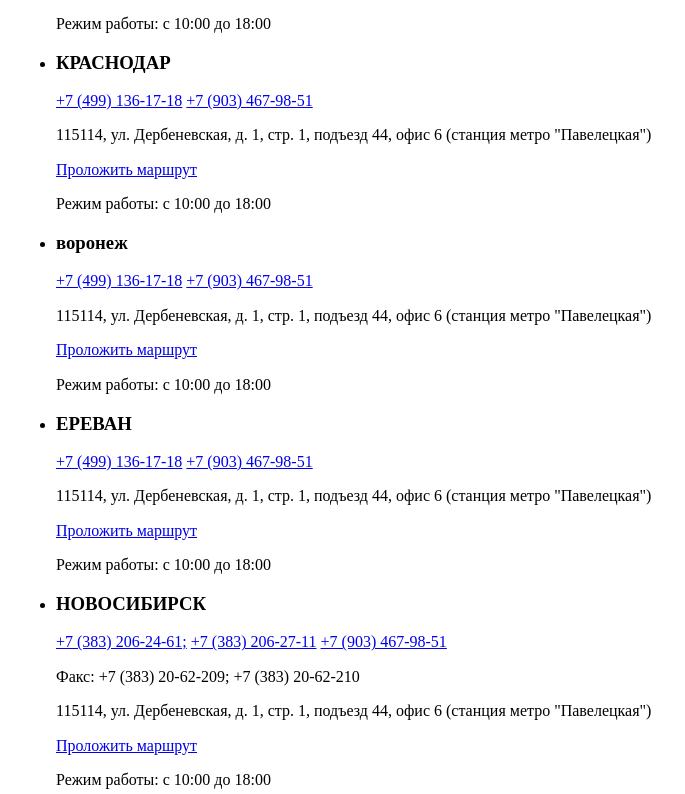
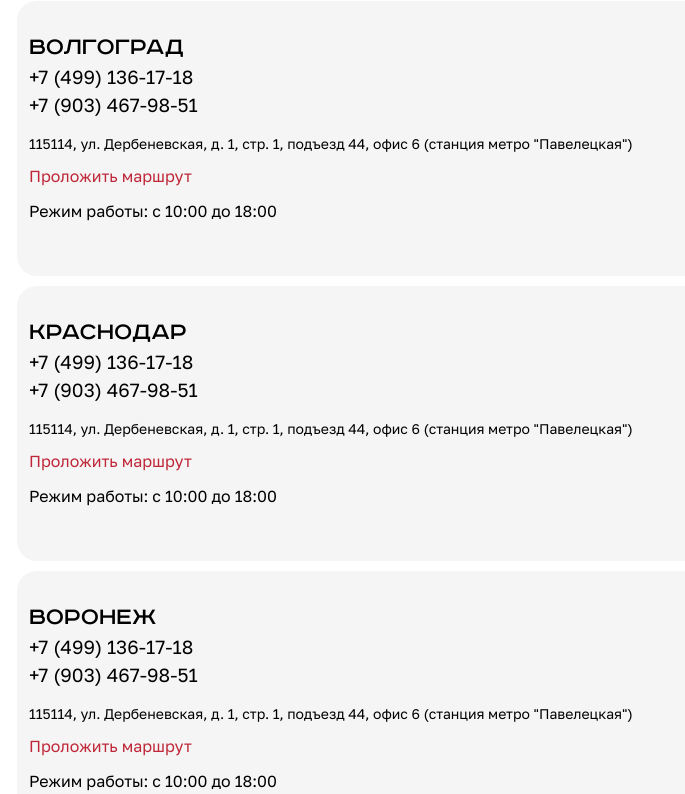
Before and after one commit to Ostin63/monewack, a website: page source/index.html in a window 1280 px wide. Shown: the part 1826-2620 px from the top of the page, without its empty margins (0-685 px from the left). Drawn offline with nearby package versions, Linux system fonts and the light colour scheme; files that its build step writes are made by us from their sources.

Commit message:
addresses 320

```diff
--- a/source/index.html
+++ b/source/index.html
@@ -55,7 +55,7 @@
       <div class="main-contacts__requisites requisites">
         <a class="requisites__phone" href="tel:+79034679851">8 (903) 467 98 51</a>
         <a class="requisites__mail" href="mailto:info@monevac.ru">info@monevac.ru</a>
-        <p class="requisites__text--name">
+        <p class="requisites__text requisites__text--name">
           Полное наименование: Общество с ограниченной ответственностью «МОНЕВАК» Сокращенное наименование: ООО
           «МОНЕВАК»
         </p>
@@ -82,7 +82,7 @@
     <section class="main-feedback">
       <h2 class="visually-hidden">Обратная связь</h2>
       <p class="main-feedback__title">Остались вопросы?</p>
-      <form class="main-feedbac__form form" action="#">
+      <form class="main-feedback__form form" action="#">
         <label for="name">
           <input type="text" placeholder="Ваше имя" id="name">
         </label>
@@ -99,65 +99,70 @@
         </div>
         <button class="form__button" type="submit">Задать вопрос</button>
       </form>
+    </section>
     <section class="map">
       <h2 class="visually-hidden">Карта офисов</h2>
-        <div>
-          <img src="img/map-mobil.png" alt="">
-        </div>
+      <a class="map-320"
+        href="https://yandex.ru/map-widget/v1/?um=constructor%3A5c29cc1b31a93fbe7977cdcd563a758fb1b21f80dcd647a84df8aae9fca60d31&amp;source=constructor">
+        <img class="visually-hidden" src="img/map-mobil.png" alt="">
+        <iframe
+          src="https://yandex.ru/map-widget/v1/?um=constructor%3A5c29cc1b31a93fbe7977cdcd563a758fb1b21f80dcd647a84df8aae9fca60d31&amp;source=constructor"
+          width="320" height="477" frameborder="0"></iframe>
+      </a>
     </section>
     <section class="addresses">
-        <h2 class="visally-hidden">Адреса офисов</h2>
-        <ul>
-          <li>
-            <h3>МОСКВА</h3>
-            <a href="tel:+74991361718">+7 (499) 136-17-18</a>
-            <a href="tel:+79034679851">+7 (903) 467-98-51</a>
-            <p>115114, ул. Дербеневская, д. 1, стр. 1, подъезд 44, офис 6 (станция метро "Павелецкая")</p>
-            <a href="#">Проложить маршрут</a>
-            <p></p>
+      <h2 class="visually-hidden">Адреса офисов</h2>
+      <ul class="addresses__list addresses-list">
+        <li class="addresses-list__item list-item">
+          <h3 class="list-item__title">МОСКВА</h3>
+          <a class="list-item__link" href="tel:+74991361718">+7 (499) 136-17-18</a>
+          <a class="list-item__link" href="tel:+79034679851">+7 (903) 467-98-51</a>
+          <p class="list-item__adress">115114, ул. Дербеневская, д. 1, стр. 1, подъезд 44, офис 6 (станция метро "Павелецкая")</p>
+          <a class="list-item__link-button" href="#">Проложить маршрут</a>
+          <p class="list-item__mode"></p>
         </li>
-          <li>
-            <h3>Волгоград</h3>
-            <a href="tel:+74991361718">+7 (499) 136-17-18</a>
-            <a href="tel:+79034679851">+7 (903) 467-98-51</a>
-            <p>115114, ул. Дербеневская, д. 1, стр. 1, подъезд 44, офис 6 (станция метро "Павелецкая")</p>
-            <a href="#">Проложить маршрут</a>
-            <p>Режим работы: c 10:00 до 18:00</p>
+        <li class="addresses-list__item list-item">
+          <h3 class="list-item__title">Волгоград</h3>
+          <a class="list-item__link" href="tel:+74991361718">+7 (499) 136-17-18</a>
+          <a class="list-item__link" href="tel:+79034679851">+7 (903) 467-98-51</a>
+          <p class="list-item__adress">115114, ул. Дербеневская, д. 1, стр. 1, подъезд 44, офис 6 (станция метро "Павелецкая")</p>
+          <a class="list-item__link-button" href="#">Проложить маршрут</a>
+          <p class="list-item__mode">Режим работы: c 10:00 до 18:00</p>
         </li>
-          <li>
-            <h3>КРАСНОДАР</h3>
-            <a href="tel:+74991361718">+7 (499) 136-17-18</a>
-            <a href="tel:+79034679851">+7 (903) 467-98-51</a>
-            <p>115114, ул. Дербеневская, д. 1, стр. 1, подъезд 44, офис 6 (станция метро "Павелецкая")</p>
-            <a href="#">Проложить маршрут</a>
-            <p>Режим работы: c 10:00 до 18:00</p>
+        <li class="addresses-list__item list-item">
+          <h3 class="list-item__title">КРАСНОДАР</h3>
+          <a class="list-item__link" href="tel:+74991361718">+7 (499) 136-17-18</a>
+          <a class="list-item__link" href="tel:+79034679851">+7 (903) 467-98-51</a>
+          <p class="list-item__adress">115114, ул. Дербеневская, д. 1, стр. 1, подъезд 44, офис 6 (станция метро "Павелецкая")</p>
+          <a class="list-item__link-button" href="#">Проложить маршрут</a>
+          <p class="list-item__mode">Режим работы: c 10:00 до 18:00</p>
         </li>
-          <li>
-            <h3>воронеж</h3>
-            <a href="tel:+74991361718">+7 (499) 136-17-18</a>
-            <a href="tel:+79034679851">+7 (903) 467-98-51</a>
-            <p>115114, ул. Дербеневская, д. 1, стр. 1, подъезд 44, офис 6 (станция метро "Павелецкая")</p>
-            <a href="#">Проложить маршрут</a>
-            <p>Режим работы: c 10:00 до 18:00</p>
+        <li class="addresses-list__item list-item">
+          <h3 class="list-item__title">воронеж</h3>
+          <a class="list-item__link" href="tel:+74991361718">+7 (499) 136-17-18</a>
+          <a class="list-item__link" href="tel:+79034679851">+7 (903) 467-98-51</a>
+          <p class="list-item__adress">115114, ул. Дербеневская, д. 1, стр. 1, подъезд 44, офис 6 (станция метро "Павелецкая")</p>
+          <a class="list-item__link-button" href="#">Проложить маршрут</a>
+          <p class="list-item__mode">Режим работы: c 10:00 до 18:00</p>
         </li>
-          <li>
-            <h3>ЕРЕВАН</h3>
-            <a href="tel:+74991361718">+7 (499) 136-17-18</a>
-            <a href="tel:+79034679851">+7 (903) 467-98-51</a>
-            <p>115114, ул. Дербеневская, д. 1, стр. 1, подъезд 44, офис 6 (станция метро "Павелецкая")</p>
-            <a href="#">Проложить маршрут</a>
-            <p>Режим работы: c 10:00 до 18:00</p>
+        <li class="addresses-list__item list-item">
+          <h3 class="list-item__title">ЕРЕВАН</h3>
+          <a class="list-item__link" href="tel:+74991361718">+7 (499) 136-17-18</a>
+          <a class="list-item__link" href="tel:+79034679851">+7 (903) 467-98-51</a>
+          <p class="list-item__adress">115114, ул. Дербеневская, д. 1, стр. 1, подъезд 44, офис 6 (станция метро "Павелецкая")</p>
+          <a class="list-item__link-button" href="#">Проложить маршрут</a>
+          <p class="list-item__mode">Режим работы: c 10:00 до 18:00</p>
         </li>
-          <li>
-            <h3>НОВОСИБИРСК</h3>
-            <a href="tel:+73832062461">+7 (383) 206-24-61;</a>
-            <a href="tel:+73832062711">+7 (383) 206-27-11</a>
-            <a href="tel:+79034679851">+7 (903) 467-98-51</a>
-            <p>Факс: +7 (383) 20-62-209;
+        <li class="addresses-list__item list-item">
+          <h3 class="list-item__title">НОВОСИБИРСК</h3>
+          <a class="list-item__link" href="tel:+73832062461">+7 (383) 206-24-61;</a>
+          <a class="list-item__link" href="tel:+73832062711">+7 (383) 206-27-11</a>
+          <a class="list-item__link" href="tel:+79034679851">+7 (903) 467-98-51</a>
+          <p class="list-item__adress">Факс: +7 (383) 20-62-209;
             +7 (383) 20-62-210</p>
           <p>115114, ул. Дербеневская, д. 1, стр. 1, подъезд 44, офис 6 (станция метро "Павелецкая")</p>
-            <a href="#">Проложить маршрут</a>
-            <p>Режим работы: c 10:00 до 18:00</p>
+          <a class="list-item__link-button" href="#">Проложить маршрут</a>
+          <p class="list-item__mode">Режим работы: c 10:00 до 18:00</p>
         </li>
       </ul>
     </section>
--- /dev/null
+++ b/source/sass/block/addresses.scss
@@ -0,0 +1,56 @@
+.addresses {
+  margin-top: 40px;
+  margin-bottom: 60px;
+  padding-left: 17px;
+  padding-right: 15px;
+  background: var(--white);
+}
+
+.addresses__list {
+  @include list-style;
+}
+
+.list-item {
+  margin-bottom: 10px;
+  padding-top: 33px;
+  padding-left: 12px;
+  padding-bottom: 40px;
+  border-radius: 20px;
+  font-weight: normal;
+  font-family: $font-golos;
+  background: var(--gray-ligth);
+}
+
+.list-item__title {
+  margin: 0;
+  font-weight: normal;
+  font-size: 26px;
+  line-height: 110%;
+  font-family: $font-roadradio;
+}
+
+.list-item__link {
+  margin-top: 15px;
+  @include link;
+  font-size: 19px;
+  line-height: 150%;
+  font-family: $font-golos;
+}
+
+.list-item__adress {
+  font-size: 14px;
+  line-height: 140%;
+}
+
+.list-item__link-button {
+  @include link;
+  color: var(--text-red);
+
+  &:hover {
+    color: var(--text-red-hover);
+  }
+
+  &:active {
+    color: var(--text-red-active);
+  }
+}
--- a/source/sass/block/main-feedback.scss
+++ b/source/sass/block/main-feedback.scss
@@ -13,7 +13,7 @@
   color: var(--color-black);
 }
 
-.main-feedbac__form {
+.main-feedback__form {
 
   input,
   textarea {
--- /dev/null
+++ b/source/sass/block/map.scss
@@ -0,0 +1,3 @@
+.map {
+  margin-top: 50px;
+}
--- a/source/sass/style.scss
+++ b/source/sass/style.scss
@@ -6,3 +6,5 @@
 @import "block/header.scss";
 @import "block/main-contacts.scss";
 @import "block/main-feedback.scss";
+@import "block/map.scss";
+@import "block/addresses.scss";
```
Also changed, not shown: source/sass/variables.scss (+4 -12 lines), build/css/style.css, build/css/style.min.css, build/index.html, 1 other file. Lines whose indentation alone changed are shown as unchanged.
